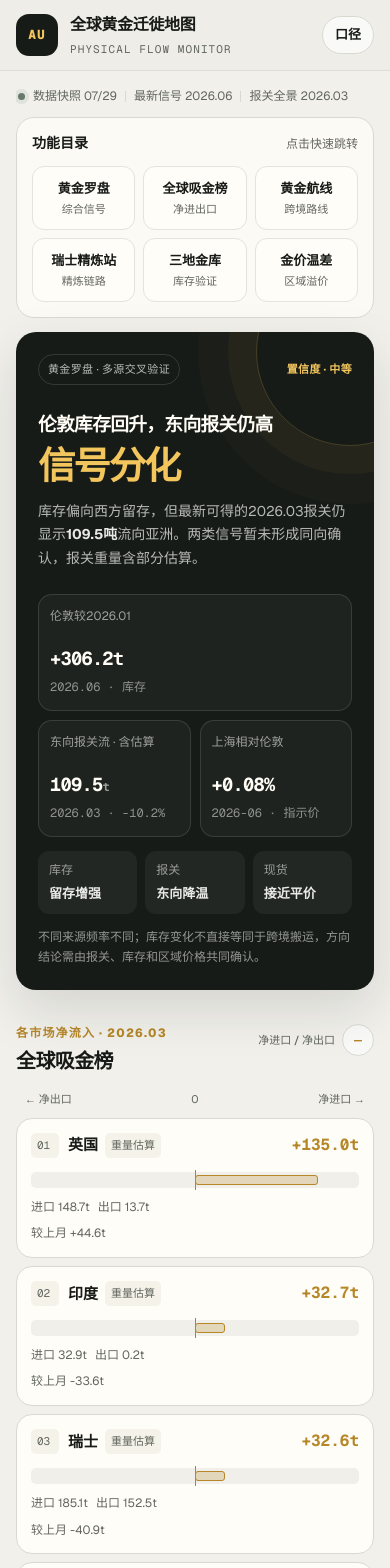
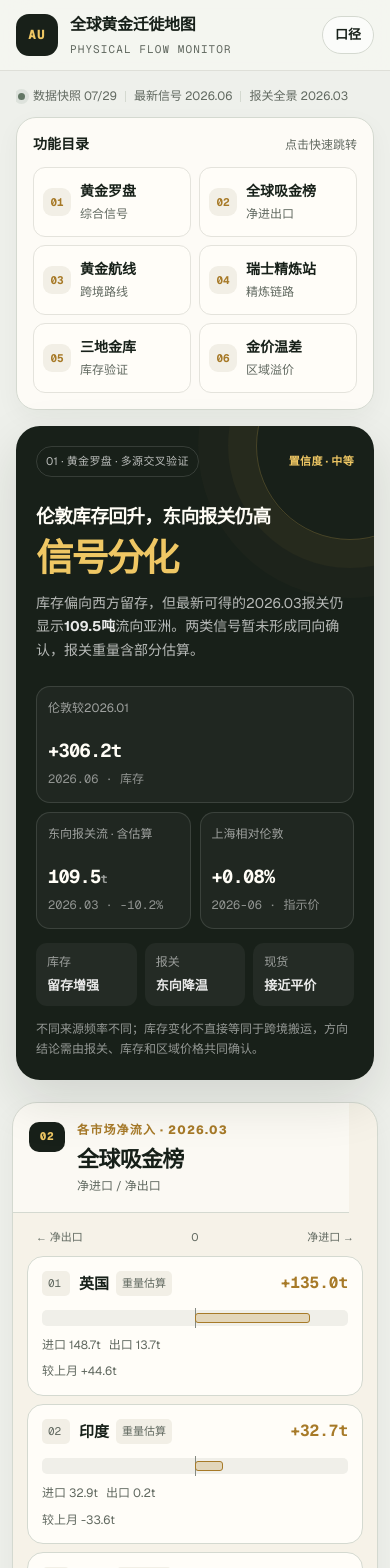
Before and after one commit to JennyChiu68/gold-migration, a Next.js app: page / in a window 390 px wide. Shown: the top 1568 px of the page. Built offline with nearby package versions, Linux system fonts and the light colour scheme.

Commit message:
Refine mobile dashboard sections

```diff
--- a/app/globals.css
+++ b/app/globals.css
@@ -1,20 +1,22 @@
 @import "tailwindcss";
 
 :root {
-  --canvas: #f1f0eb;
+  --canvas: #eef0eb;
   --surface: #fffdf8;
-  --surface-soft: #f5f2e9;
-  --ink: #171a17;
-  --muted: #62675f;
-  --line: #d8dad2;
-  --gold: #b68729;
-  --gold-bright: #f2c55d;
-  --gold-soft: #efe2bc;
-  --olive: #667a69;
-  --red: #9a5c53;
-  --dark: #171b17;
+  --surface-soft: #f2efe6;
+  --section-warm: #f6f2e8;
+  --section-cool: #f3f6f1;
+  --ink: #172019;
+  --muted: #616960;
+  --line: #d4d9d0;
+  --gold: #a77a28;
+  --gold-bright: #efc764;
+  --gold-soft: #eee0b8;
+  --olive: #637765;
+  --red: #925c53;
+  --dark: #182019;
   --dark-line: rgba(255, 255, 255, 0.12);
-  --radius-card: 20px;
+  --radius-card: 22px;
   --radius-inner: 14px;
 }
 
@@ -31,7 +33,8 @@ html {
 body {
   min-height: 100vh;
   margin: 0;
-  background: var(--canvas);
+  overflow-x: clip;
+  background: #dfe4de;
   font-family: var(--font-geist-sans), "PingFang SC", "Microsoft YaHei",
     sans-serif;
   font-size: 14px;
@@ -59,11 +62,14 @@ summary:focus-visible {
 
 .app-shell {
   display: flex;
-  width: min(100%, 780px);
+  width: 100%;
+  max-width: 520px;
   min-height: 100vh;
   flex-direction: column;
   margin: 0 auto;
   padding: 0 16px calc(48px + env(safe-area-inset-bottom));
+  background: var(--canvas);
+  box-shadow: 0 0 44px rgba(28, 37, 29, 0.08);
 }
 
 .topbar {
@@ -78,7 +84,7 @@ summary:focus-visible {
   margin: 0 -16px;
   padding: calc(13px + env(safe-area-inset-top)) 16px 12px;
   border-bottom: 1px solid rgba(215, 216, 208, 0.76);
-  background: rgba(238, 237, 231, 0.92);
+  background: rgba(245, 246, 241, 0.94);
   backdrop-filter: blur(18px);
 }
 
@@ -138,19 +144,25 @@ summary:focus-visible {
   align-items: center;
   gap: 8px;
   padding: 16px 2px 12px;
-  overflow: hidden;
-  color: var(--muted);
-  font-size: 12px;
+  overflow-x: auto;
+  color: var(--muted);
+  font-size: 12px;
+  scrollbar-width: none;
   white-space: nowrap;
+}
+
+.status-line::-webkit-scrollbar {
+  display: none;
 }
 
 .feature-nav {
   order: 3;
-  margin-bottom: 14px;
-  padding: 15px;
+  margin-bottom: 16px;
+  padding: 16px;
   border: 1px solid var(--line);
-  border-radius: 18px;
-  background: rgba(255, 253, 248, 0.78);
+  border-radius: 20px;
+  background: rgba(255, 253, 248, 0.9);
+  box-shadow: 0 8px 24px rgba(28, 37, 29, 0.045);
 }
 
 .feature-nav-head {
@@ -171,16 +183,16 @@ summary:focus-visible {
 
 .feature-nav-grid {
   display: grid;
-  grid-template-columns: repeat(3, minmax(0, 1fr));
+  grid-template-columns: repeat(2, minmax(0, 1fr));
   gap: 8px;
 }
 
 .feature-nav-grid a {
   display: grid;
   min-width: 0;
-  min-height: 64px;
+  min-height: 70px;
   grid-template-columns: auto minmax(0, 1fr);
-  gap: 7px;
+  gap: 9px;
   align-items: center;
   padding: 9px 10px;
   border: 1px solid #e4e3dc;
@@ -201,6 +213,12 @@ summary:focus-visible {
 }
 
 .feature-nav-grid a > b {
+  display: grid;
+  width: 28px;
+  height: 28px;
+  place-items: center;
+  border-radius: 9px;
+  background: var(--surface-soft);
   color: var(--gold);
   font-family: var(--font-geist-mono), monospace;
   font-size: 11px;
@@ -214,7 +232,7 @@ summary:focus-visible {
 
 .feature-nav-grid strong {
   overflow: hidden;
-  font-size: 13px;
+  font-size: 14px;
   font-weight: 680;
   text-overflow: ellipsis;
   white-space: nowrap;
@@ -222,7 +240,7 @@ summary:focus-visible {
 
 .feature-nav-grid small {
   color: var(--muted);
-  font-size: 11px;
+  font-size: 12px;
 }
 
 .status-dot {
@@ -243,9 +261,9 @@ summary:focus-visible {
 .hero {
   order: 4;
   position: relative;
-  padding: 24px;
+  padding: 22px;
   overflow: hidden;
-  border-radius: var(--radius-card);
+  border-radius: 24px;
   background: var(--dark);
   color: #fffdf6;
   box-shadow: 0 20px 52px rgba(24, 28, 24, 0.13);
@@ -433,7 +451,7 @@ footer {
 }
 
 .section-block {
-  padding: 34px 0 0;
+  padding: 0;
 }
 
 #market-balance {
@@ -471,64 +489,60 @@ footer {
   scroll-margin-top: 82px;
 }
 
+.dashboard-section {
+  --chapter-surface: var(--section-cool);
+  margin: 24px -4px 0;
+  padding: 0 14px 16px;
+  overflow: hidden;
+  border: 1px solid var(--line);
+  border-radius: 25px;
+  background: var(--chapter-surface);
+  box-shadow: 0 12px 30px rgba(28, 37, 29, 0.05);
+}
+
+.market-section,
+.refinery-section {
+  --chapter-surface: var(--section-warm);
+}
+
 .dashboard-section > .section-head {
   width: 100%;
-}
-
-.section-toggle {
-  padding: 0;
-  border: 0;
-  background: transparent;
-  color: var(--ink);
+  justify-content: flex-start;
+  align-items: flex-start;
+  gap: 12px;
+  margin: 0 -14px 16px;
+  padding: 18px 16px 16px;
+  border-bottom: 1px solid var(--line);
+  background: rgba(255, 255, 255, 0.48);
   text-align: left;
-  cursor: pointer;
-}
-
-.section-toggle > span:first-child {
+}
+
+.dashboard-section > .section-head > div {
+  flex: 1;
   min-width: 0;
 }
 
-.section-toggle > span:first-child > strong {
-  display: block;
-  font-size: 22px;
-  font-weight: 650;
-  letter-spacing: -0.03em;
-  line-height: 1.35;
-}
-
-.section-meta {
-  display: flex;
-  flex: 0 0 auto;
-  align-items: center;
-  gap: 10px;
-}
-
-.section-meta small {
-  max-width: 150px;
-  color: var(--muted);
-  font-size: 12px;
-  font-weight: 500;
-  line-height: 1.5;
-  text-align: right;
-}
-
-.section-meta i {
-  display: grid;
-  width: 32px;
-  height: 32px;
+.chapter-index {
+  display: grid;
+  width: 36px;
+  height: 30px;
   flex: 0 0 auto;
   place-items: center;
-  border: 1px solid var(--line);
-  border-radius: 50%;
-  background: rgba(255, 255, 255, 0.58);
-  color: var(--gold);
-  font-size: 18px;
-  font-style: normal;
-  font-weight: 400;
-}
-
-.section-content[hidden] {
-  display: none;
+  margin-top: 1px;
+  border-radius: 10px;
+  background: var(--dark);
+  color: var(--gold-bright);
+  font-family: var(--font-geist-mono), monospace;
+  font-size: 11px;
+  font-weight: 750;
+  letter-spacing: 0.05em;
+}
+
+.section-note-inline {
+  margin: 4px 0 0;
+  color: var(--muted);
+  font-size: 12px;
+  line-height: 1.45;
 }
 
 .refinery-card {
@@ -540,10 +554,10 @@ footer {
 
 .chain-overview {
   display: grid;
-  grid-template-columns: repeat(3, minmax(0, 1fr));
-  gap: 9px;
+  grid-template-columns: minmax(0, 1fr) 86px minmax(0, 1fr);
+  gap: 6px;
   align-items: stretch;
-  padding: 14px;
+  padding: 12px;
   background: var(--dark);
   color: #fffdf6;
 }
@@ -551,10 +565,10 @@ footer {
 .chain-overview > div:not(.refinery-hub) {
   display: grid;
   min-width: 0;
-  min-height: 112px;
+  min-height: 108px;
   align-content: center;
   gap: 7px;
-  padding: 13px 11px;
+  padding: 11px 9px;
   border: 1px solid var(--dark-line);
   border-radius: var(--radius-inner);
   background: rgba(255, 255, 255, 0.04);
@@ -586,7 +600,7 @@ footer {
 .refinery-hub {
   display: grid;
   justify-items: center;
-  min-height: 112px;
+  min-height: 108px;
   align-content: center;
   gap: 5px;
   padding: 12px 7px;
@@ -1350,32 +1364,55 @@ footer {
 }
 
 .premium-card {
-  margin-top: 34px;
-  padding: 22px;
-  border-radius: var(--radius-card);
+  margin: 24px -4px 0;
+  padding: 0 18px 20px;
+  overflow: hidden;
+  border: 1px solid #d9c99d;
+  border-radius: 25px;
+  background: #f4ecd6;
+  color: var(--ink);
+  box-shadow: 0 12px 30px rgba(83, 63, 23, 0.06);
+}
+
+.premium-card > .section-head {
+  justify-content: flex-start;
+  align-items: flex-start;
+  gap: 12px;
+  margin: 0 -18px 18px;
+  padding: 18px;
+  border-bottom: 1px solid #d9c99d;
+  background: #ead9ad;
+}
+
+.premium-card > .section-head > div {
+  flex: 1;
+  min-width: 0;
+}
+
+.chapter-index.dark {
   background: var(--dark);
-  color: #fffdf6;
+  color: var(--gold-bright);
 }
 
 .section-head.light .eyebrow {
-  color: var(--gold-bright);
+  color: #78591f;
 }
 
 .section-head.light h2 {
-  color: #fffdf6;
+  color: var(--ink);
 }
 
 .section-subtitle {
   display: block;
   margin-top: 4px;
-  color: rgba(255, 255, 255, 0.62);
+  color: var(--muted);
   font-size: 12px;
 }
 
 .section-head.light time,
 .premium-labels,
 .premium-card > p {
-  color: rgba(255, 255, 255, 0.62);
+  color: var(--muted);
   font-size: 12px;
 }
 
@@ -1383,27 +1420,27 @@ footer {
   display: flex;
   align-items: baseline;
   gap: 9px;
-  margin: 22px 0 18px;
+  margin: 18px 0;
 }
 
 .premium-value strong {
-  color: var(--gold-bright);
+  color: #7f5c1d;
   font-family: var(--font-geist-mono), monospace;
   font-size: 36px;
   letter-spacing: -0.07em;
 }
 
 .premium-value span {
-  color: rgba(255, 255, 255, 0.66);
+  color: var(--muted);
   font-size: 12px;
 }
 
 .premium-scale {
   position: relative;
   height: 7px;
-  border: 1px solid rgba(255, 255, 255, 0.1);
+  border: 1px solid rgba(126, 91, 29, 0.12);
   border-radius: 4px;
-  background: rgba(255, 255, 255, 0.08);
+  background: rgba(126, 91, 29, 0.1);
 }
 
 .scale-zero {
@@ -1412,7 +1449,7 @@ footer {
   bottom: -4px;
   left: 50%;
   width: 1px;
-  background: rgba(255, 255, 255, 0.38);
+  background: rgba(23, 32, 25, 0.34);
 }
 
 .scale-dot {
@@ -1420,9 +1457,9 @@ footer {
   top: 50%;
   width: 13px;
   height: 13px;
-  border: 3px solid var(--dark);
+  border: 3px solid #f4ecd6;
   border-radius: 50%;
-  background: var(--gold-bright);
+  background: var(--dark);
   transform: translate(-50%, -50%);
 }
 
@@ -1536,18 +1573,17 @@ footer {
 
 @media (max-width: 420px) {
   .feature-nav-grid a {
-    grid-template-columns: minmax(0, 1fr);
-    padding-right: 8px;
-    padding-left: 8px;
-    text-align: center;
+    padding-right: 9px;
+    padding-left: 9px;
+    text-align: left;
   }
 
   .feature-nav-grid a > b {
-    display: none;
+    display: grid;
   }
 
   .hero {
-    padding: 22px;
+    padding: 20px;
   }
 
   .hero-kpis {
@@ -1562,21 +1598,21 @@ footer {
     min-height: 88px;
   }
 
-  .section-toggle {
-    align-items: flex-start;
-  }
-
-  .section-toggle > span:first-child > strong {
-    font-size: 20px;
-  }
-
-  .section-meta {
-    gap: 7px;
-  }
-
-  .section-meta small {
-    max-width: 92px;
-    font-size: 11px;
+  .dashboard-section {
+    margin-top: 22px;
+  }
+
+  .category-summary {
+    grid-template-columns: repeat(2, minmax(0, 1fr));
+  }
+
+  .category-summary > div:last-child {
+    grid-column: 1 / -1;
+  }
+
+  .ranking-row {
+    grid-template-columns: 20px 72px minmax(40px, 1fr) 46px 48px;
+    gap: 5px;
   }
 
   .balance-foot {
@@ -1604,7 +1640,13 @@ footer {
   }
 
   .category-summary span {
-    font-size: 11px;
+    font-size: 12px;
+  }
+
+  .premium-labels {
+    align-items: flex-start;
+    flex-direction: column;
+    gap: 5px;
   }
 }
 
@@ -1649,10 +1691,6 @@ footer {
   .hero {
     padding: 30px;
   }
-
-  .route-list.expanded {
-    grid-template-columns: repeat(2, minmax(0, 1fr));
-  }
 }
 
 @media (prefers-reduced-motion: reduce) {
--- a/app/page.tsx
+++ b/app/page.tsx
@@ -484,51 +484,37 @@ function MarketBalanceBar({
 
 function DashboardSection({
   id,
+  chapter,
   eyebrow,
   title,
   note,
-  defaultOpen = true,
   className = "",
   children,
 }: {
   id: string;
+  chapter: string;
   eyebrow: string;
   title: string;
   note: string;
-  defaultOpen?: boolean;
   className?: string;
   children: React.ReactNode;
 }) {
-  const [open, setOpen] = useState(defaultOpen);
-
   return (
     <section
       className={`section-block dashboard-section ${className}`.trim()}
       id={id}
     >
-      <button
-        type="button"
-        className="section-head section-toggle"
-        aria-expanded={open}
-        aria-controls={`${id}-content`}
-        onClick={() => setOpen((value) => !value)}
-      >
-        <span>
+      <header className="section-head">
+        <span className="chapter-index" aria-hidden="true">
+          {chapter}
+        </span>
+        <div>
           <span className="eyebrow">{eyebrow}</span>
-          <strong>{title}</strong>
-        </span>
-        <span className="section-meta">
-          <small>{note}</small>
-          <i aria-hidden="true">{open ? "−" : "＋"}</i>
-        </span>
-      </button>
-      <div
-        className="section-content"
-        id={`${id}-content`}
-        hidden={!open}
-      >
-        {children}
-      </div>
+          <h2>{title}</h2>
+          <p className="section-note-inline">{note}</p>
+        </div>
+      </header>
+      <div className="section-content">{children}</div>
     </section>
   );
 }
@@ -701,7 +687,7 @@ export default function Home() {
 
       <section className="hero" id="gold-compass">
         <div className="hero-label">
-          <span>黄金罗盘 · 多源交叉验证</span>
+          <span>01 · 黄金罗盘 · 多源交叉验证</span>
           <b>置信度 · 中等</b>
         </div>
         <h1>
@@ -765,6 +751,7 @@ export default function Home() {
 
       <DashboardSection
         id="swiss-refinery"
+        chapter="04"
         eyebrow="进口来源与出口去向"
         title="瑞士精炼站"
         note="来源与去向分别标注月份"
@@ -922,6 +909,7 @@ export default function Home() {
 
       <DashboardSection
         id="trade-routes"
+        chapter="03"
         eyebrow={`跨境报关路线 · ${formatPeriod(data.network.period)}`}
         title="黄金航线"
         note={`${data.network.coverage.mappedRouteCount}条可视路线`}
@@ -1026,9 +1014,11 @@ export default function Home() {
 
       <DashboardSection
         id="market-balance"
+        chapter="02"
         eyebrow={`各市场净流入 · ${formatPeriod(data.marketBalances.period)}`}
         title="全球吸金榜"
         note="净进口 / 净出口"
+        className="market-section"
       >
         <div className="balance-legend">
           <span>← 净出口</span>
@@ -1072,9 +1062,11 @@ export default function Home() {
 
       <DashboardSection
         id="vault-crosscheck"
+        chapter="05"
         eyebrow="伦敦 · 纽约 · 上海"
         title="三地金库"
         note="库存交叉验证"
+        className="vault-section"
       >
         <div className="vault-grid">
           <article className="vault-card">
@@ -1173,6 +1165,9 @@ export default function Home() {
 
       <section className="premium-card" id="price-gap">
         <div className="section-head light">
+          <span className="chapter-index dark" aria-hidden="true">
+            06
+          </span>
           <div>
             <span className="eyebrow">区域价格验证</span>
             <h2>金价温差</h2>
@@ -1257,7 +1252,7 @@ export default function Home() {
       </details>
 
       <footer>
-        <span>GLOBAL GOLD MIGRATION · V4</span>
+        <span>GLOBAL GOLD MIGRATION · V5</span>
         <span>公开数据快照 · 非实时行情</span>
       </footer>
     </main>
```
